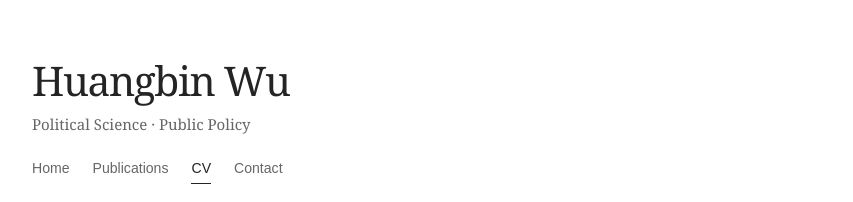
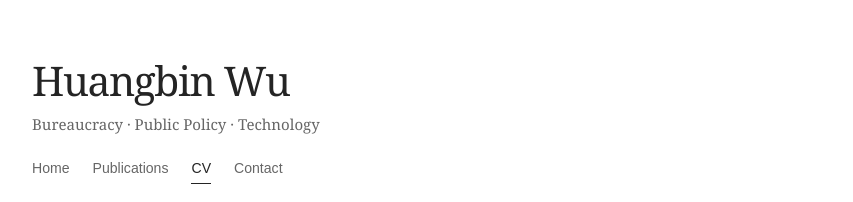
Before and after one commit to wuhuangbin/wuhuangbin.github.io, a plain HTML site: page cv.html in a window 1280 px wide. Shown: the top 202 px of the page, without its empty margins (213-1066 px from the left). Drawn offline with Linux system fonts and the light colour scheme.

Commit message:
Update subtitle in cv.html to include 'Bureaucracy'

```diff
--- a/cv.html
+++ b/cv.html
@@ -11,7 +11,7 @@
   <div class="page">
     <header class="site-header">
       <a class="site-name" href="index.html">Huangbin Wu</a>
-      <p class="site-subtitle">Political Science · Public Policy</p>
+      <p class="site-subtitle">Bureaucracy · Public Policy · Technology</p>
       <nav class="site-nav" aria-label="Main navigation">
         <a href="index.html">Home</a>
         <a href="publications.html">Publications</a>
```
